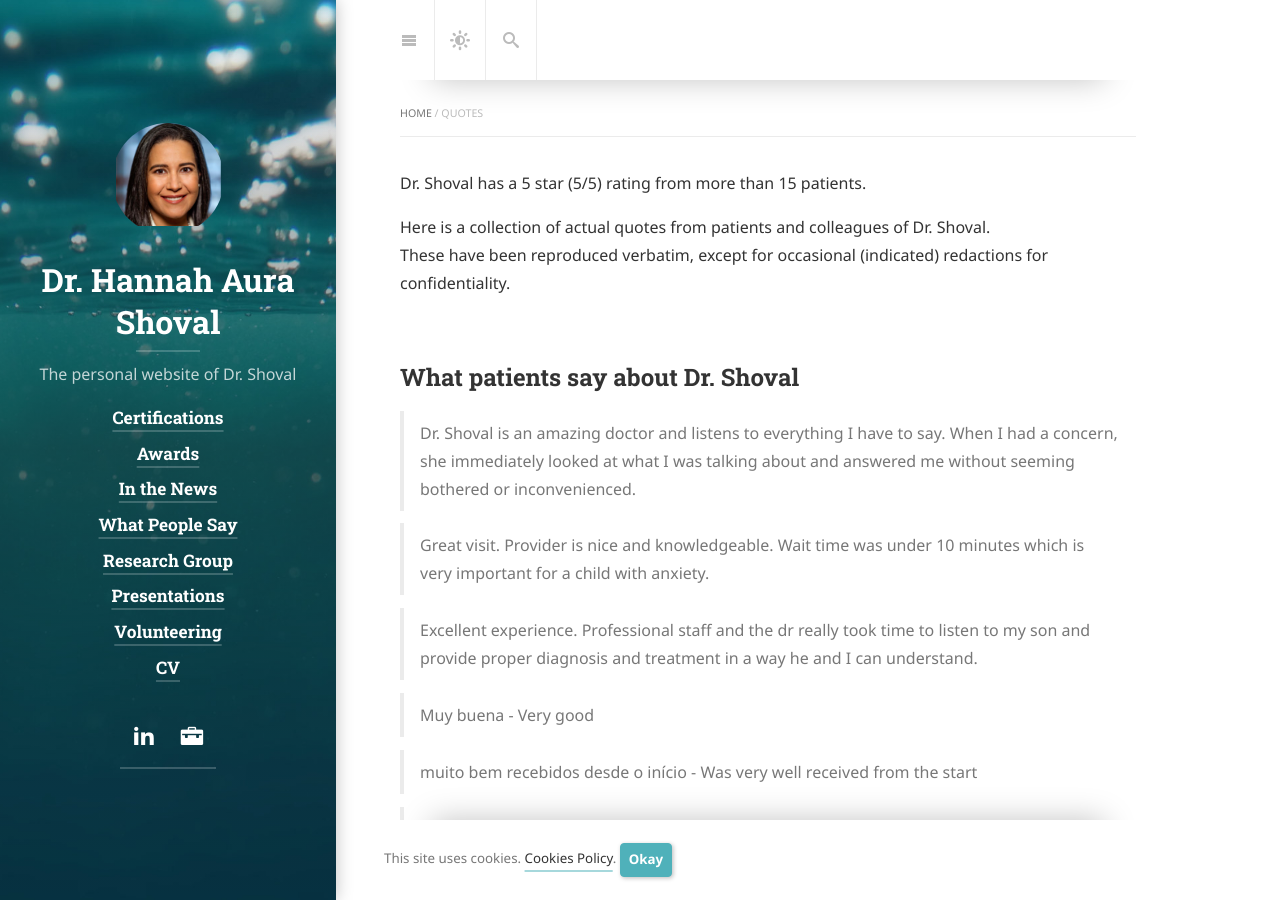
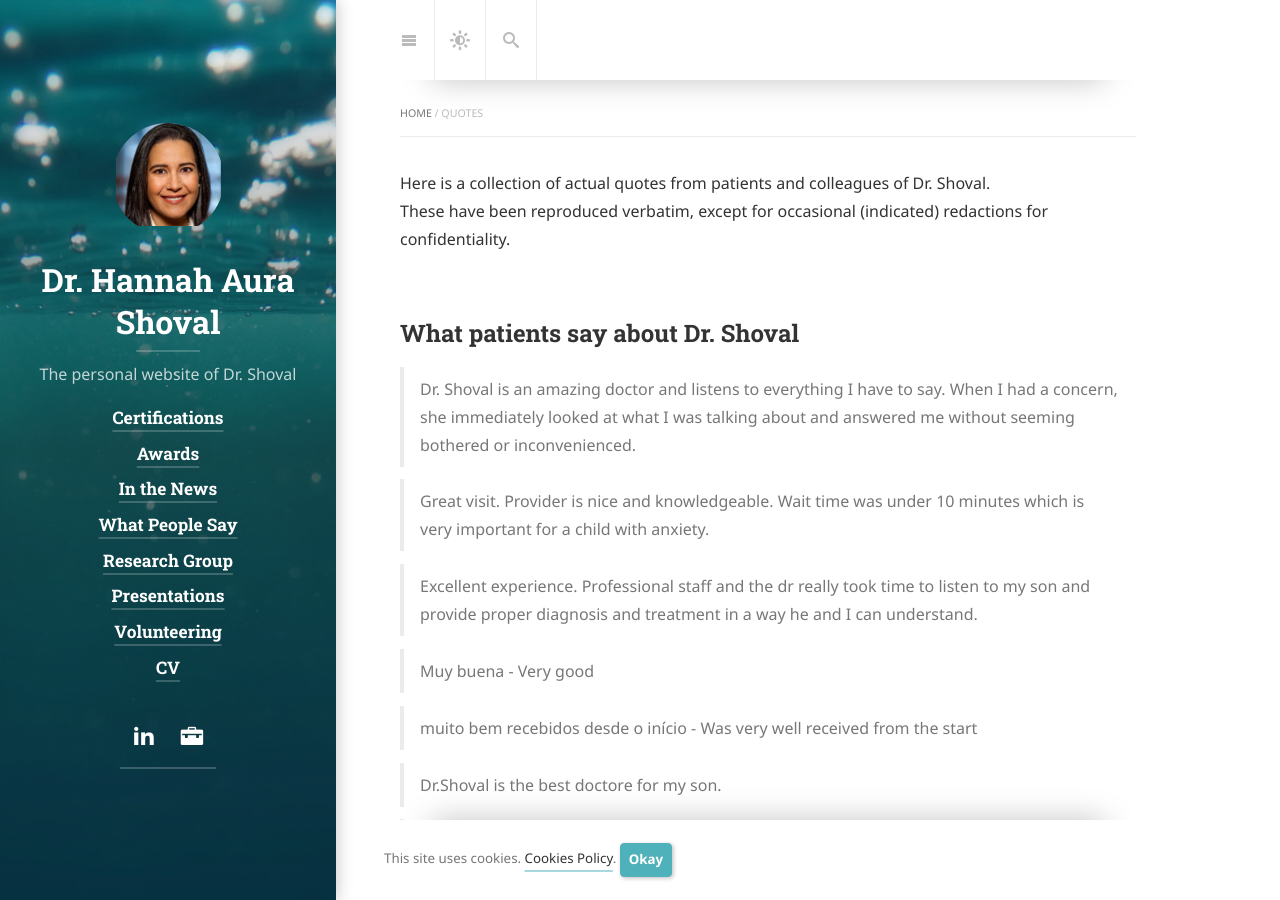
Before and after one commit to physiatry/physiatry.github.io, a Jekyll site: the page built from quotes.md, in a window 1280 px wide and 900 px high. Built offline with Jekyll 4.4.1, drawn with Linux system fonts in a browser that asks for light colours; cached includes are drawn as plain includes; nearby versions of some CDN libraries; some web fonts are replaced; library files that are not in the unit come from our copies.

Commit message:
remove 5/5 line from quotes
Signed-off-by: Avi Shinnar <shinnar@us.ibm.com>

```diff
--- a/quotes.md
+++ b/quotes.md
@@ -2,8 +2,6 @@
 layout: page
 sitemap: false
 ---
-
-Dr. Shoval has a 5 star (5/5) rating from more than 15 patients.
 
 Here is a collection of actual quotes from patients and colleagues of Dr. Shoval.
 These have been reproduced verbatim, except for occasional (indicated) redactions for confidentiality.
```
